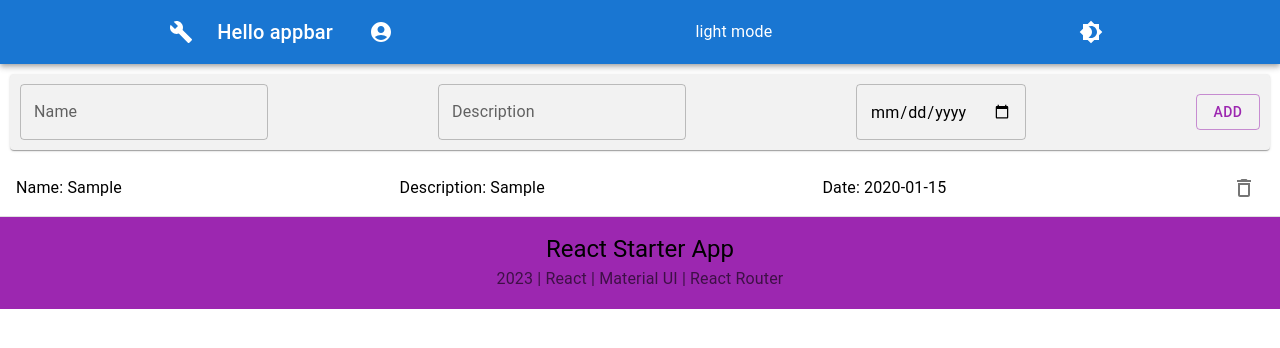
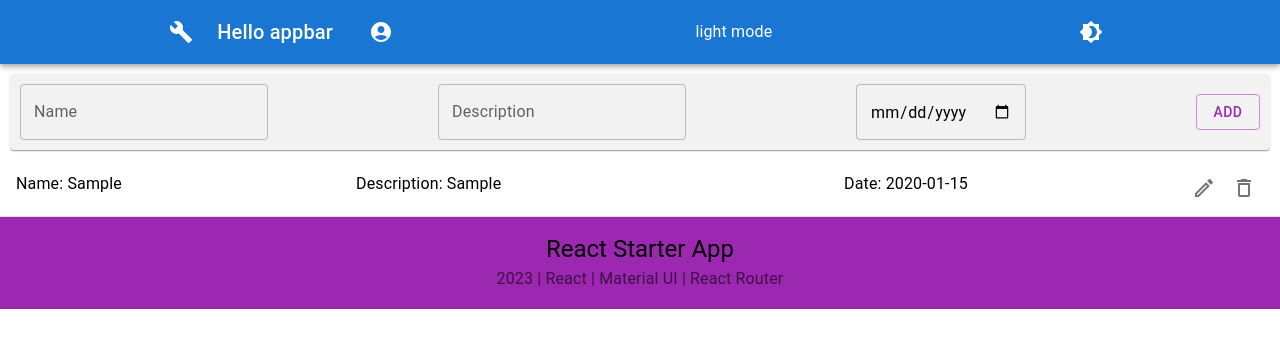
Before and after one commit to skripter23/webit-todo-app, a React (Vite) app: page / in a window 1280 px wide. Both pictures are taken after typing "Sample", "Sample", "2020-01-15" into the empty fields and a click on the button "ADD". Shown: the top 348 px of the page. Built offline with nearby package versions, Linux system fonts and the light colour scheme.

Commit message:
✨feat: edititem

```diff
--- a/src/components/todoListItem/TodoListItem.tsx
+++ b/src/components/todoListItem/TodoListItem.tsx
@@ -1,26 +1,43 @@
 import type { FC } from 'react'
-import { memo } from 'react'
 
-import { ListItem, IconButton, ListItemText } from '@mui/material'
-import { DeleteOutlined } from '@mui/icons-material'
+import { ListItem, IconButton, Box } from '@mui/material'
+import { DeleteOutlined, EditOutlined, DoneOutlined, CancelOutlined } from '@mui/icons-material'
+import NotEditableItem from './components/notEditableItem/NotEditableItem'
+import EditableItem from './components/editableItem/EditableItem'
 
 import useTodoListItem from '@/hooks/useTodoListItem'
 
 import { ITodoListItem } from './interface/todoListItem.interface'
 
-const TodoListItem: FC<ITodoListItem> = memo(({ date, description, id, name }) => {
-    const { handleRemoveTodo } = useTodoListItem()
+const TodoListItem: FC<ITodoListItem> = (todo) => {
+    const { handleSubmitEdit, handleRemoveTodo, handleEdit, handleCancelEdit, editable } = useTodoListItem(todo)
 
     return (
         <ListItem divider>
-            <ListItemText primary={`Name: ${name}`} />
-            <ListItemText primary={`Description: ${description}`} />
-            <ListItemText primary={`Date: ${date}`} />
-            <IconButton aria-label="Delete Todo" onClick={handleRemoveTodo.bind(null, id)}>
-                <DeleteOutlined />
-            </IconButton>
+            <Box display="flex" justifyContent="space-between" minWidth="100%" gap={5}>
+                {editable ? <EditableItem {...todo} /> : <NotEditableItem {...todo} />}
+                {editable ? (
+                    <Box display="flex">
+                        <IconButton aria-label="Done changes" onClick={handleSubmitEdit}>
+                            <DoneOutlined />
+                        </IconButton>
+                        <IconButton aria-label="Cancel Changes" onClick={handleCancelEdit}>
+                            <CancelOutlined />
+                        </IconButton>
+                    </Box>
+                ) : (
+                    <Box display="flex">
+                        <IconButton aria-label="Edit Todo" onClick={handleEdit}>
+                            <EditOutlined />
+                        </IconButton>
+                        <IconButton aria-label="Delete Todo" onClick={handleRemoveTodo.bind(null, todo.id)}>
+                            <DeleteOutlined />
+                        </IconButton>
+                    </Box>
+                )}
+            </Box>
         </ListItem>
     )
-})
+}
 
 export default TodoListItem
--- /dev/null
+++ b/src/components/todoListItem/components/editableItem/EditableItem.tsx
@@ -0,0 +1,71 @@
+import type { FC } from 'react'
+import type { ITodoListItem } from '../../interface/todoListItem.interface'
+
+import { Box, ListItemText, TextField } from '@mui/material'
+import useTodoListItem from '@/hooks/useTodoListItem'
+
+const EditableItem: FC<ITodoListItem> = (todo) => {
+    const { date, description, name } = todo
+    const { handleNameEdit, handleDescriptionEdit, handleDateEdit } = useTodoListItem(todo)
+
+    return (
+        <>
+            <ListItemText
+                primary={
+                    <Box display="flex" alignItems="center" gap={2}>
+                        <Box component="span">Name: </Box>
+                        <TextField
+                            type="text"
+                            defaultValue={name}
+                            onBlur={(e) => handleNameEdit(e.currentTarget.value)}
+                            inputProps={{
+                                style: {
+                                    height: '1px',
+                                    width: '100px',
+                                },
+                            }}
+                        />
+                    </Box>
+                }
+            />
+            <ListItemText
+                primary={
+                    <Box display="flex" alignItems="center" gap={2}>
+                        <Box component="span">Description: </Box>
+                        <TextField
+                            type="text"
+                            defaultValue={description}
+                            onBlur={(e) => handleDescriptionEdit(e.currentTarget.value)}
+                            inputProps={{
+                                style: {
+                                    height: '1px',
+                                    width: '90px',
+                                },
+                            }}
+                        />
+                    </Box>
+                }
+            />
+            <ListItemText
+                primary={
+                    <Box display="flex" alignItems="center" gap={2}>
+                        <Box component="span">Date: </Box>
+                        <TextField
+                            type="date"
+                            defaultValue={date}
+                            onBlur={(e) => handleDateEdit(e.currentTarget.value)}
+                            inputProps={{
+                                style: {
+                                    height: '1px',
+                                    width: '140px',
+                                },
+                            }}
+                        />
+                    </Box>
+                }
+            />
+        </>
+    )
+}
+
+export default EditableItem
--- /dev/null
+++ b/src/components/todoListItem/components/editableItem/index.tsx
@@ -0,0 +1 @@
+export { default } from './EditableItem'
--- /dev/null
+++ b/src/components/todoListItem/components/notEditableItem/NotEditableItem.tsx
@@ -0,0 +1,28 @@
+import type { FC } from 'react'
+
+import { ListItemText } from '@mui/material'
+
+import { ITodoListItem } from '../../interface/todoListItem.interface'
+
+const NotEditableItem: FC<ITodoListItem> = ({ date, description, name }) => {
+    return (
+        <>
+            <ListItemText
+                primary={`Name: ${name}`}
+                sx={{ whiteSpace: 'nowrap', overflow: 'hidden', maxWidth: '300px', width: '100%' }}
+            />
+            <ListItemText
+                primary={`Description: ${description}`}
+                sx={{
+                    whiteSpace: 'nowrap',
+                    overflow: 'hidden',
+                    maxWidth: '800px',
+                    width: '100%',
+                }}
+            />
+            <ListItemText primary={`Date: ${date}`} sx={{ maxWidth: '300px', width: '100%' }} />
+        </>
+    )
+}
+
+export default NotEditableItem
--- /dev/null
+++ b/src/components/todoListItem/components/notEditableItem/index.tsx
@@ -0,0 +1 @@
+export { default } from './NotEditableItem'
--- a/src/hooks/useTodoListItem.ts
+++ b/src/hooks/useTodoListItem.ts
@@ -1,14 +1,33 @@
-import { remove } from '@/redux/slices/todoSlice'
+import { useState } from 'react'
+
+import { remove, change } from '@/redux/slices/todoSlice'
 import { useAppDispatch } from '@/redux/store'
 
-const useTodoListItem = () => {
+import type { ITodoListItem } from '@/components/todoListItem/interface/todoListItem.interface'
+
+const useTodoListItem = (todo: ITodoListItem) => {
     const dispatch = useAppDispatch()
+    const [editable, setEdit] = useState<boolean>(false)
+    const [originalTodo] = useState<ITodoListItem>({ ...todo })
 
-    const handleRemoveTodo = (id: string) => {
-        dispatch(remove(id))
+    const handleNameEdit = (newName: string) => dispatch(change({ ...todo, name: newName }))
+    const handleDescriptionEdit = (newDesc: string) => dispatch(change({ ...todo, description: newDesc }))
+    const handleDateEdit = (newDate: string) => dispatch(change({ ...todo, date: newDate }))
+    const handleCancelEdit = () => dispatch(change(originalTodo)) && setEdit(false)
+    const handleRemoveTodo = (todoId: string) => dispatch(remove(todoId))
+    const handleEdit = () => setEdit(true)
+    const handleSubmitEdit = () => setEdit(false)
+
+    return {
+        editable,
+        handleRemoveTodo,
+        handleEdit,
+        handleCancelEdit,
+        handleSubmitEdit,
+        handleNameEdit,
+        handleDescriptionEdit,
+        handleDateEdit,
     }
-
-    return { handleRemoveTodo }
 }
 
 export default useTodoListItem
--- a/src/redux/slices/todoSlice.ts
+++ b/src/redux/slices/todoSlice.ts
@@ -1,4 +1,5 @@
-import { type PayloadAction, createSlice } from '@reduxjs/toolkit'
+import type { PayloadAction } from '@reduxjs/toolkit'
+import { createSlice } from '@reduxjs/toolkit'
 
 interface ITodo {
     id: string
@@ -6,8 +7,7 @@ interface ITodo {
     description: string
     date: string
 }
-
-export interface ITodoState {
+interface ITodoState {
     todos: Array<ITodo>
 }
 
@@ -25,9 +25,12 @@ export const todosSlice = createSlice({
         remove(state, action: PayloadAction<string>) {
             state.todos = state.todos.filter((todo) => todo.id !== action.payload)
         },
+        change(state, action: PayloadAction<ITodo>) {
+            state.todos = state.todos.map((item) => (item.id === action.payload.id ? action.payload : item))
+        },
     },
 })
 
-export const { add, remove } = todosSlice.actions
+export const { add, remove, change } = todosSlice.actions
 
 export default todosSlice.reducer
```
